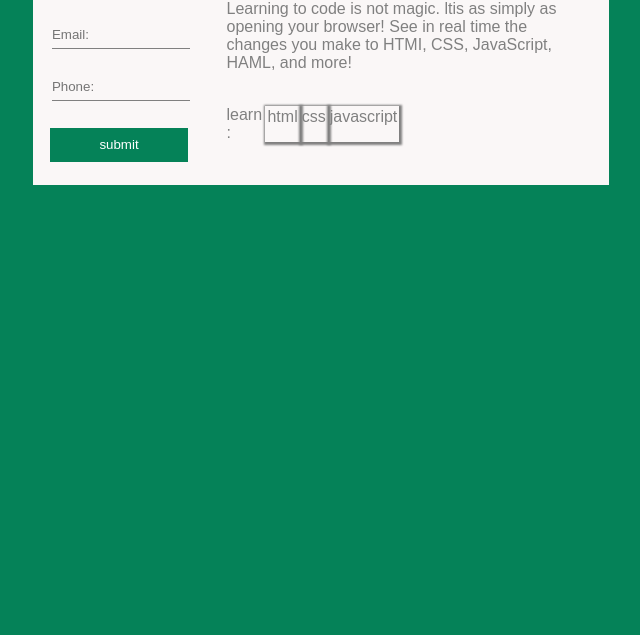
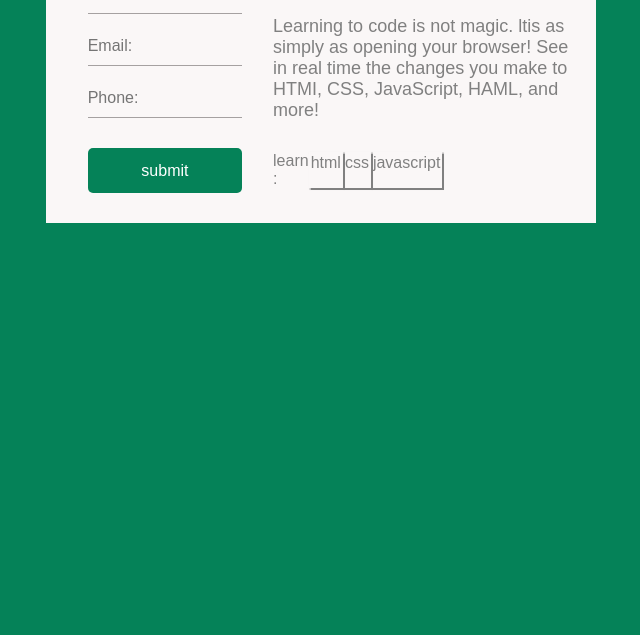
Before and after one commit to faisalqashmrfs/FAISAL-Qashmr.task2, a plain HTML site: page Learn by Doing/index.html in a window 1280 px wide. Shown: the part 165-800 px from the top of the page, without its empty margins (319-959 px from the left). Drawn offline with Linux system fonts and the light colour scheme.

Commit message:
modified

```diff
--- a/Learn by Doing/style.css
+++ b/Learn by Doing/style.css
@@ -11,49 +11,55 @@ body{
 }
 .continer {
     background-color: rgb(250, 247, 247);
-    width: 45%;
-    height: 300px;
+    width: 43%;
+    height: max-content;
     display: flex;
     justify-content: space-around;
-    align-items: center;
     padding-top: 20px;
 }
 .content1 {
-    width: 30%;
+    width: 33%;
     height: 100%;
     display: flex;
     flex-direction: column;
+    padding: 5px 0 5px 10px;
 }
 .content1 input{
-    margin: 12px;
-    width: 80%;
-    height: 10%;
+    margin: 12px 0 0 25px;
+    width: 90%;
+    height: 40px;
     border: 0;
-    border-bottom: 1px solid gray;
+    border-bottom: 1px solid rgb(165, 161, 161);
     background-color: rgb(250, 247, 247);
+    font-size: 16px;
 }
 .content1 button{
-    margin: 15px 10px;
-    width: 80%;
-    height: 12%;
+    margin: 30px 10px 25px 25px;
+    width: 90%;
+    height: 45px;
     color: white;
     background-color: rgb(5, 130, 88);
     border: none;
+    border-radius: 5px;
+    font-size: 16px;
 }
 .content2 {
-    width: 60%;
+    width: 62%;
     height: 100%;
-    margin-top: 30px;
-    margin-right: 30px;
+    /* margin: 0 0 0 40px; */
+    padding: 35px 7px 0 25px;
     font-family: Arial;
+
 }
 .content2 h1{
     font-size: 40px;
     font-family: Arial, Helvetica, sans-serif;
+    color: rgba(12, 12, 12, 0.774);
 }
 .content2 p{
     margin: 10% 0;
     color: gray;
+    font-size: 18px;
 }
 .links {
     display: flex;
@@ -66,5 +72,5 @@ body{
     text-decoration: none;
     color: gray;
     padding: 2px;
-    box-shadow: 1px 1px 2px 2px;
+    box-shadow: 1.2px 1.2px 1px 1px;
 }
```
